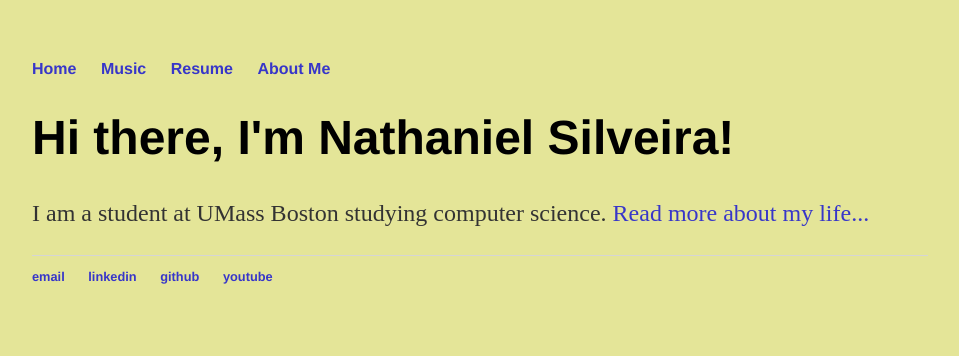
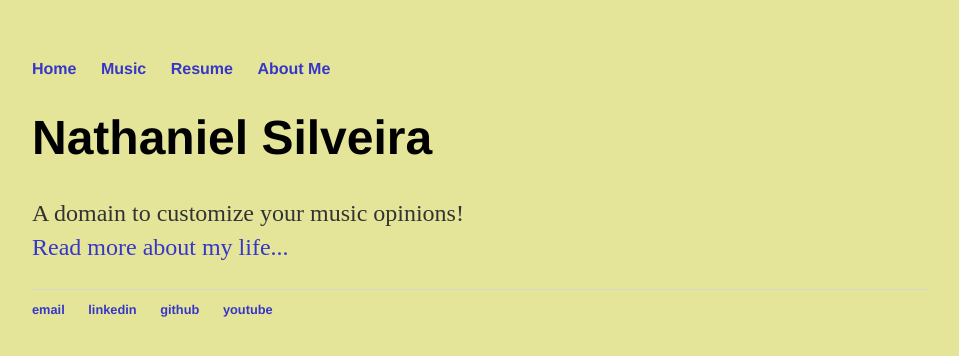
Before and after one commit to n8silveira/n8silveira.github.io, a Jekyll site: the page built from index.html, in a window 1280 px wide. Shown: the top 356 px of the page, without its empty margins (160-1119 px from the left). Built offline with Jekyll 4.4.1, drawn with Linux system fonts in a browser that asks for light colours.

Commit message:
Update index.html

```diff
--- a/index.html
+++ b/index.html
@@ -1,8 +1,8 @@
 ---
 layout: default
-title: Nathaniel Silveira, Famous YouTuber
+title: Nathaniel Silveira's Website
 ---
-<div class="blurb">
-	<h1>Hi there, I'm Nathaniel Silveira!</h1>
-	<p>I am a student at UMass Boston studying computer science. <a href="/about">Read more about my life...</a></p>
-</div><!-- /.blurb -->
+<div class="intro">
+	<h1>Nathaniel Silveira</h1>
+	<p>A domain to customize your music opinions!<br><a href="/about">Read more about my life...</a></p>
+</div><!-- /.intro -->
```
